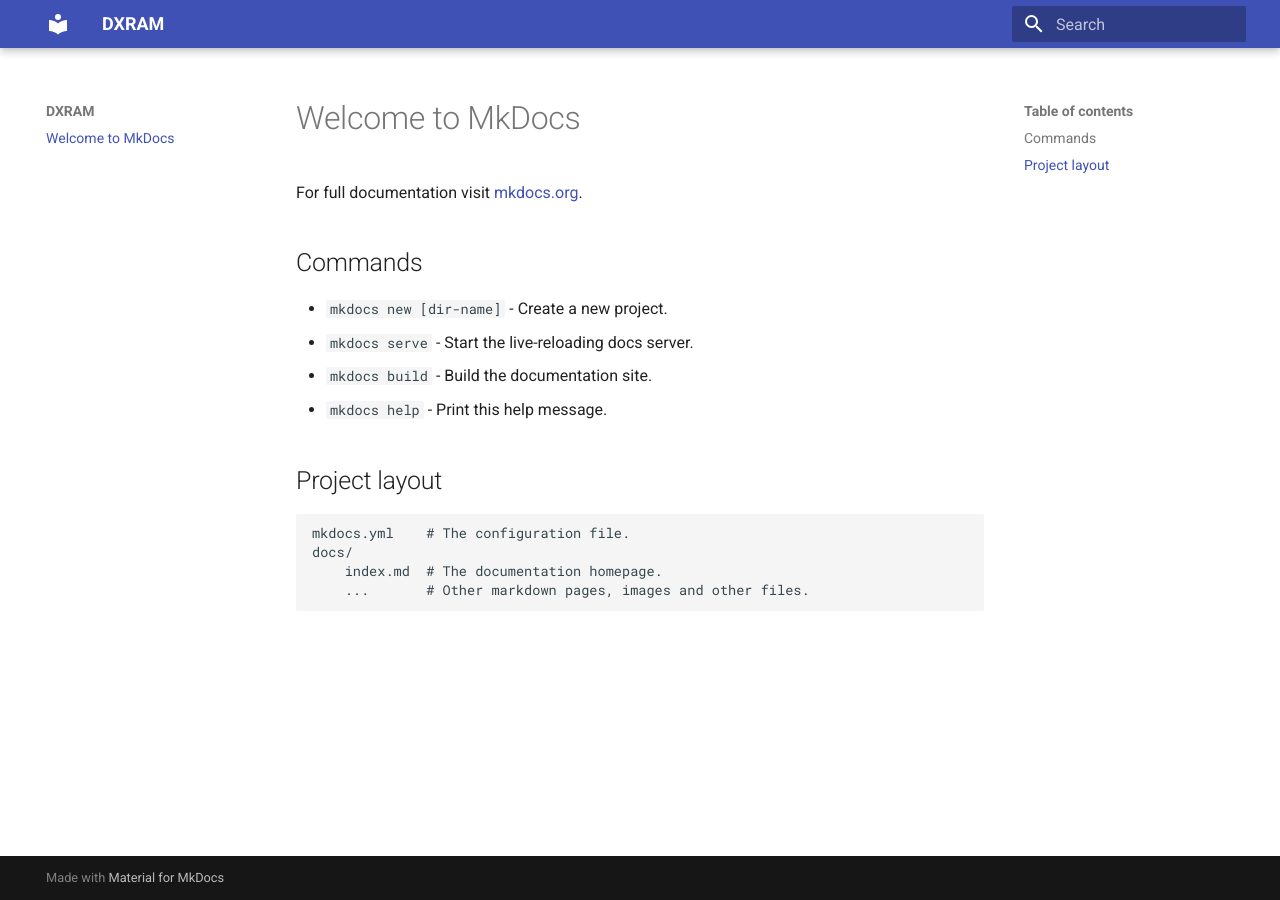
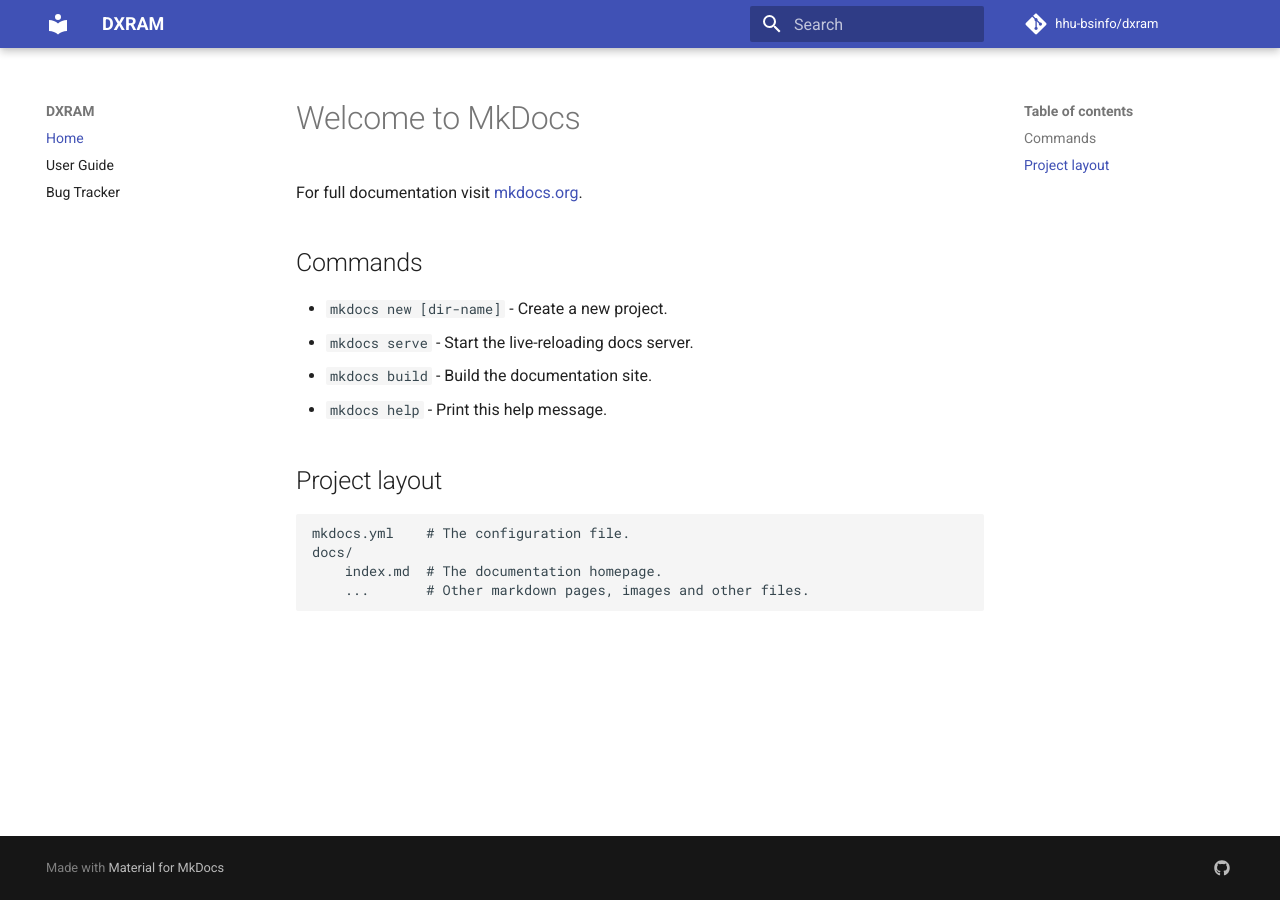
Before and after one commit to hhu-bsinfo/hhu-bsinfo.github.io, an MkDocs documentation site: the page built from docs/index.md, in a window 1280 px wide. Built offline with MkDocs 1.6.1 and Material for MkDocs 9.7.7, drawn with Linux system fonts in a browser that asks for light colours; comment, search, counter and statistics services are not loaded.

```diff
--- a/mkdocs.yml
+++ b/mkdocs.yml
@@ -1,4 +1,24 @@
 site_name: DXRAM
+
+site_description: DXRAM User Documentation
+
 theme:
-  name: 'material'
+  name: material
+
 remote_branch: master
+
+repo_url: https://github.com/hhu-bsinfo/dxram
+
+repo_name: hhu-bsinfo/dxram
+
+edit_uri: https://github.com/hhu-bsinfo/hhu-bsinfo.github.io/edit/development/docs
+
+nav:
+    - Home: index.md
+    - User Guide: user-guide.md
+    - Bug Tracker: https://github.com/hhu-bsinfo/dxram/issues
+
+extra:
+  social:
+    - type: github
+      link: https://github.com/hhu-bsinfo
```
